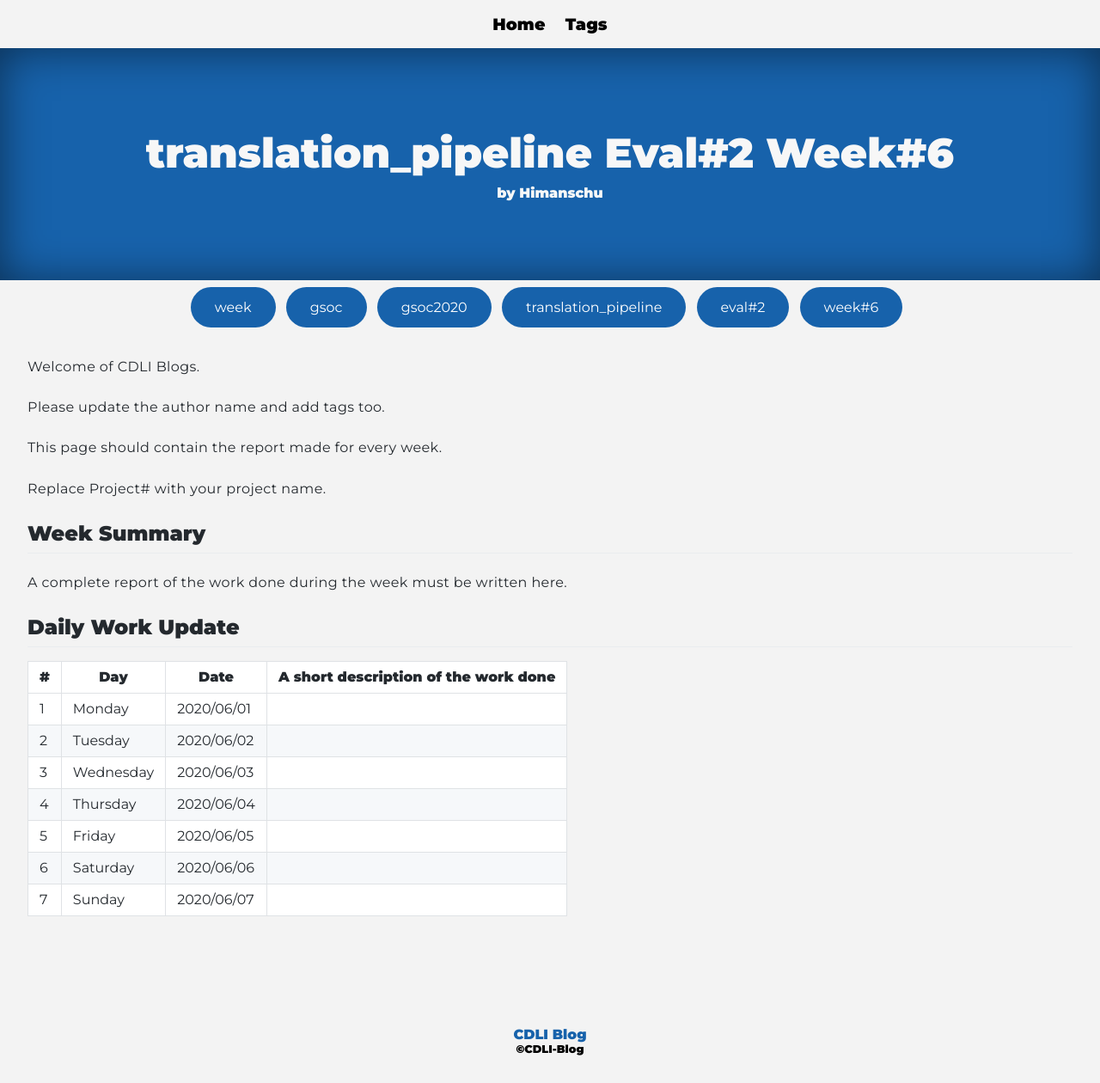
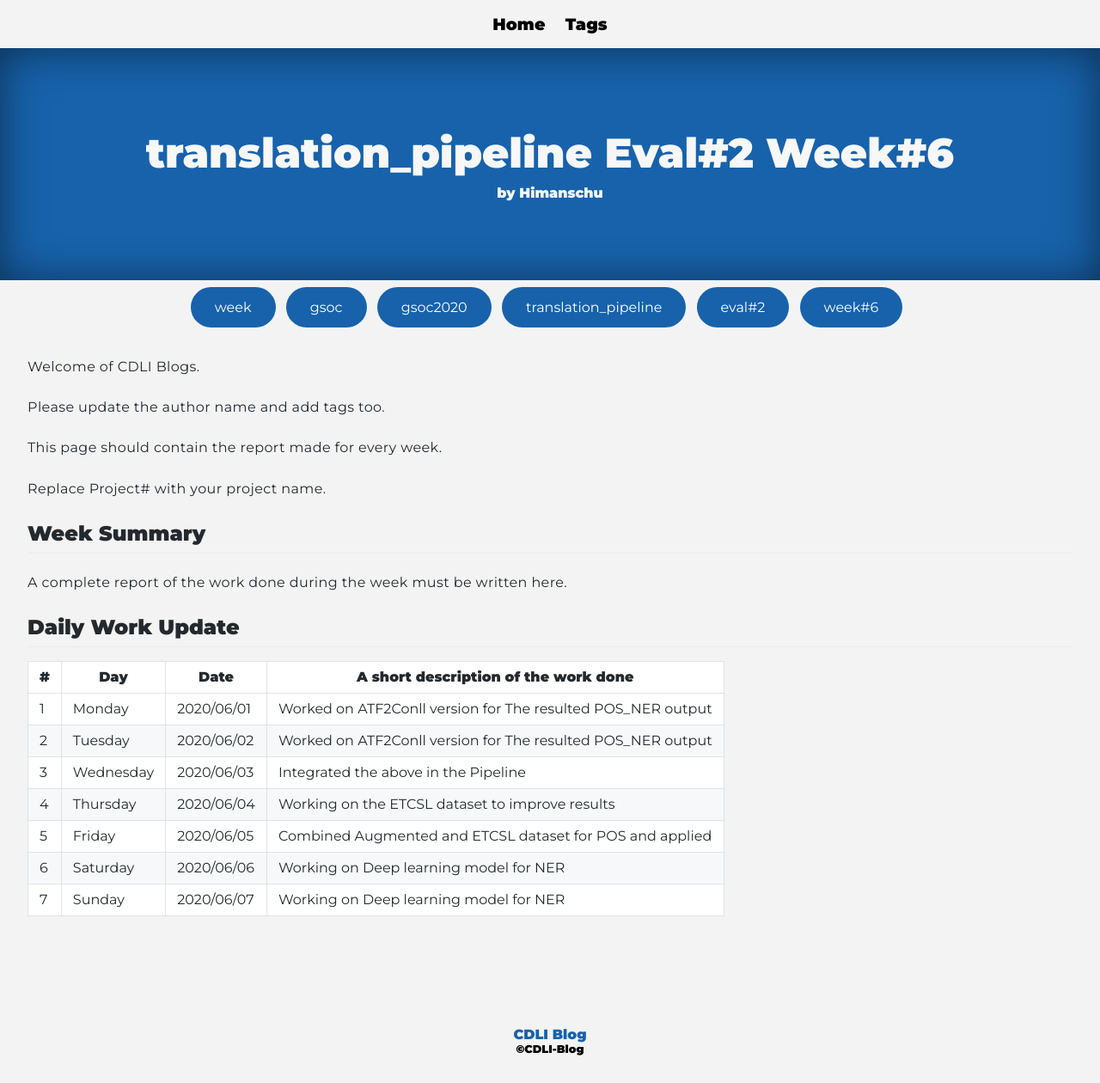
Before and after one commit to cdli-gh/blog, a Jekyll site: the page built from _blog/gsoc20/translation_pipeline/posts/07_week6.md, in a window 1280 px wide. Shown: the whole page at 86% size. Built offline with Jekyll 4.4.1, drawn with Linux system fonts in a browser that asks for light colours; Markdown is read by kramdown in place of the engine named in the settings.

Commit message:
Update 07_week6.md

```diff
--- a/_blog/gsoc20/translation_pipeline/posts/07_week6.md
+++ b/_blog/gsoc20/translation_pipeline/posts/07_week6.md
@@ -21,10 +21,10 @@ A complete report of the work done during the week must be written here.
 
 |\#|Day|Date|A short description of the work done|
 |---	|---	|---	|---	|
-|1   	| Monday 	|   2020/06/01	|   	|
-|2   	| Tuesday  	|   2020/06/02	|   	|
-|3   	| Wednesday  	|  2020/06/03 	|   	|
-|4   	| Thursday  	|   2020/06/04	|   	|
-|5   	| Friday  	|   2020/06/05	|   	|
-|6   	| Saturday  	|   2020/06/06	|   	|
-|7   	| Sunday  	|   2020/06/07	|   	|
+|1   	| Monday 	|   2020/06/01	|  Worked on ATF2Conll version for The resulted POS_NER output 	|
+|2   	| Tuesday  	|   2020/06/02	|  Worked on ATF2Conll version for The resulted POS_NER output 	|
+|3   	| Wednesday  	|  2020/06/03 	|   Integrated the above in the Pipeline	|
+|4   	| Thursday  	|   2020/06/04	|   Working on the ETCSL dataset to improve results	|
+|5   	| Friday  	|   2020/06/05	| Combined Augmented and ETCSL dataset  for POS and applied	|
+|6   	| Saturday  	|   2020/06/06	|  Working on Deep learning model for NER 	|
+|7   	| Sunday  	|   2020/06/07	|  Working on Deep learning model for NER 	|
```
